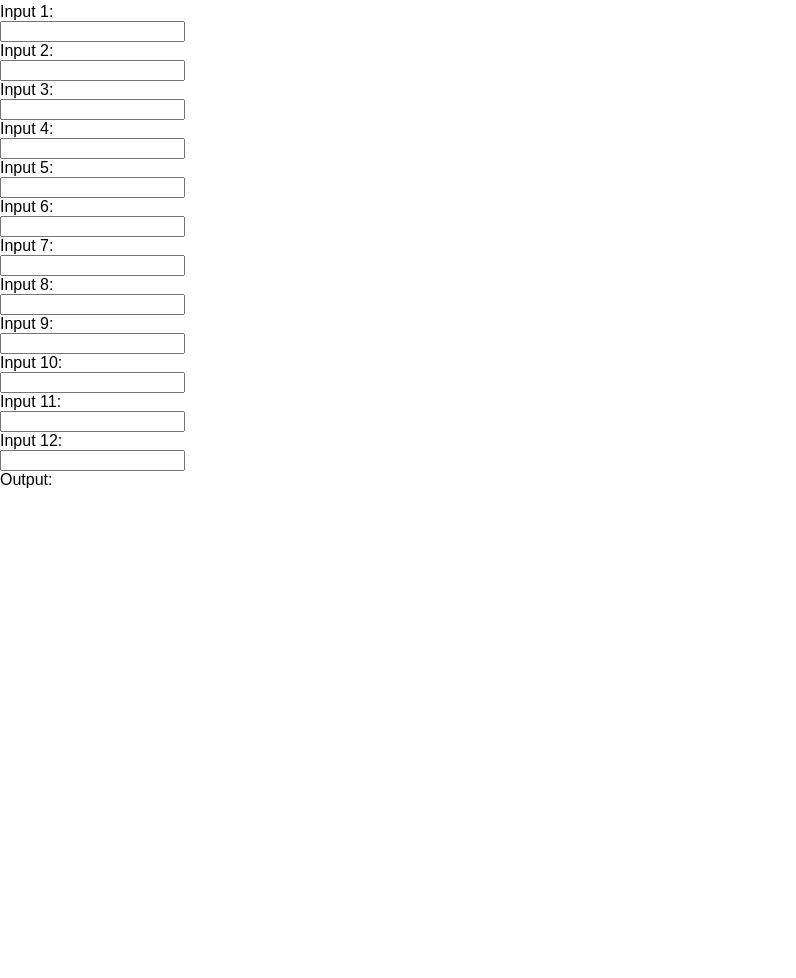
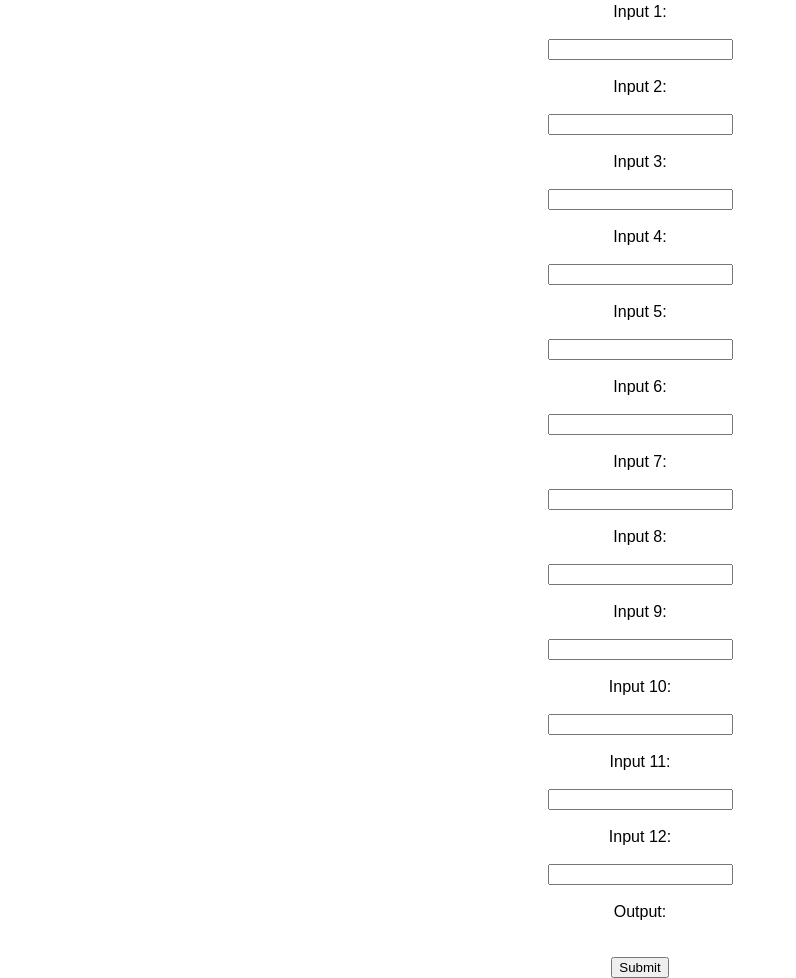
Before and after one commit to bartek-ml/my-first-static-web-app, a website: page src/index.html in a window 1280 px wide. Shown: the part 211-1189 px from the top of the page, without its empty margins (0-796 px from the left). Before the commit the page ends 800 px from the top, so only its background shows below. Drawn offline with Linux system fonts and the light colour scheme; no server answers.

Commit message:
Update index.html

```diff
--- a/src/index.html
+++ b/src/index.html
@@ -6,6 +6,13 @@
     <meta name="viewport" content="width=device-width, initial-scale=1.0">
     <link rel="stylesheet" href="styles.css">
     <title>Vanilla JavaScript App</title>
+	<style>
+	form {
+		display: flex;
+		flex-direction: column;
+		align-items: center;
+	}
+	</style>
 </head>
 
 <body>
@@ -47,6 +54,7 @@
 	<input type="text" id="input12" name="input12"><br>
 	<label for="output1">Output:</label><br>
 	<output id='output1' name='output1'></output><br>
+	<button type="submit" formmethod="post">Submit</button>
 
 	</form>
 </body>
```
